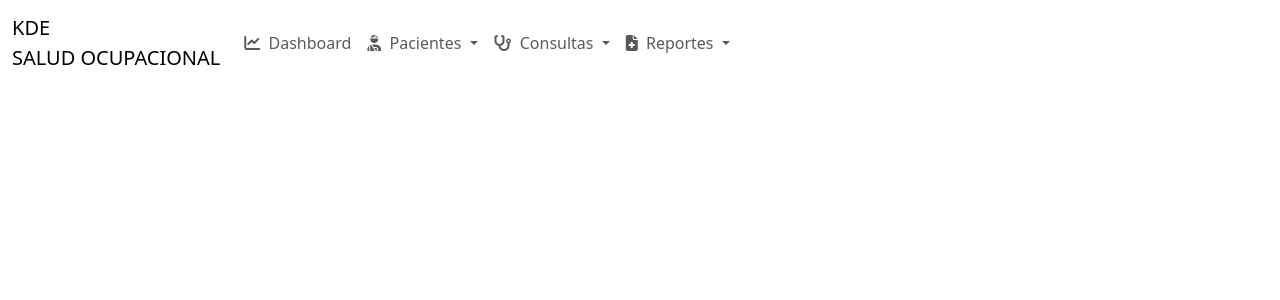
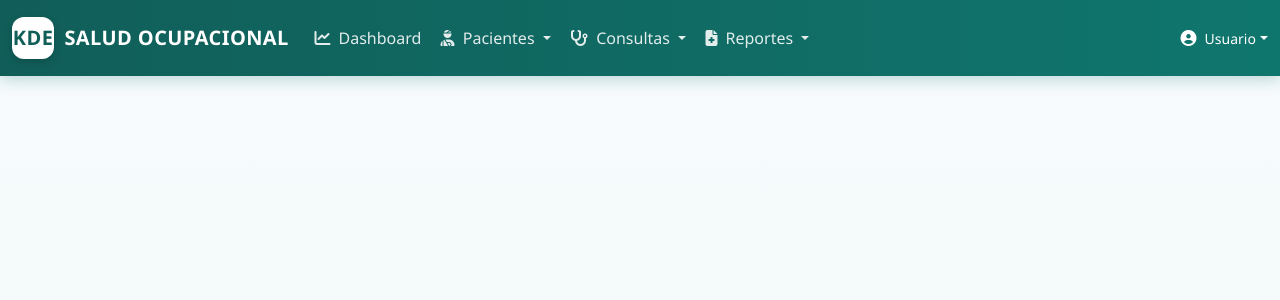
Before and after one commit to IPECUADR/KLUSSA, a PHP site: page /TEM-SL/temp_salud_header.php in a window 1280 px wide. Shown: the top 300 px of the page. Run offline with PHP 8.4, Linux system fonts and the light colour scheme.

Commit message:
Agregar estilos del template SALUD

```diff
--- /dev/null
+++ b/CSS/salud.css
@@ -0,0 +1,254 @@
+/* =========================================================/* ========================================================= }
+
+    .navbar-custom .dropdown-menu {
+        box-shadow: none;
+        border-radius: 10px;
+    }
+}
+
+@media (max-width: 576px) {
+    .card-body {
+        padding: 1rem;
+    }
+
+    .table {
+        font-size: 0.85rem;
+    }
+
+    .logo-box {
+        width: 36px;
+        height: 36px;
+        border-radius: 10px;
+    }
+}
+   KDE - SALUD OCUPACIONAL
+   Template TEM-SL
+   ========================================================= */
+
+:root {
+    --salud-primary: #0f766e;
+    --salud-primary-dark: #115e59;
+    --salud-primary-soft: #ccfbf1;
+    --salud-secondary: #0ea5e9;
+    --salud-bg: #f4f8fb;
+    --salud-card: #ffffff;
+    --salud-text: #1f2937;
+    --salud-muted: #6b7280;
+    --salud-border: #e5e7eb;
+    --salud-danger: #dc3545;
+    --salud-success: #198754;
+    --salud-warning: #f59e0b;
+}
+
+/* Base */
+body {
+    margin: 0;
+    min-height: 100vh;
+    background: var(--salud-bg);
+    color: var(--salud-text);
+    font-family: "Segoe UI", Arial, sans-serif;
+}
+
+/* Contenedor principal */
+.main-content {
+    min-height: 100vh;
+    background: linear-gradient(180deg, #f8fbfd 0%, #eef7f6 100%);
+}
+
+/* Navbar */
+.navbar-custom {
+    background: linear-gradient(90deg, var(--salud-primary-dark), var(--salud-primary));
+    box-shadow: 0 4px 14px rgba(15, 118, 110, 0.25);
+    padding-top: 0.75rem;
+    padding-bottom: 0.75rem;
+}
+
+.navbar-custom .navbar-brand {
+    color: #ffffff;
+    font-weight: 700;
+    letter-spacing: 0.4px;
+    display: flex;
+    align-items: center;
+    gap: 0.65rem;
+}
+
+.navbar-custom .navbar-brand:hover {
+    color: #ffffff;
+}
+
+.logo-box {
+    width: 42px;
+    height: 42px;
+    border-radius: 12px;
+    background: #ffffff;
+    color: var(--salud-primary-dark);
+    display: inline-flex;
+    align-items: center;
+    justify-content: center;
+    font-weight: 800;
+    box-shadow: 0 3px 8px rgba(0, 0, 0, 0.18);
+}
+
+/* Links navbar */
+.navbar-custom .nav-link {
+    color: rgba(255, 255, 255, 0.88);
+    font-weight: 500;
+    border-radius: 10px;
+    padding: 0.55rem 0.85rem;
+    margin: 0 0.1rem;
+    transition: all 0.2s ease-in-out;
+}
+
+.navbar-custom .nav-link:hover,
+.navbar-custom .nav-link.active {
+    color: #ffffff;
+    background: rgba(255, 255, 255, 0.14);
+}
+
+/* Dropdown */
+.navbar-custom .dropdown-menu {
+    border: 0;
+    border-radius: 14px;
+    box-shadow: 0 12px 26px rgba(15, 23, 42, 0.16);
+    padding: 0.45rem;
+}
+
+.navbar-custom .dropdown-item {
+    border-radius: 10px;
+    padding: 0.6rem 0.85rem;
+    font-size: 0.95rem;
+}
+
+.navbar-custom .dropdown-item:hover {
+    background: var(--salud-primary-soft);
+    color: var(--salud-primary-dark);
+}
+
+.navbar-custom .dropdown-item.disabled {
+    color: #9ca3af;
+}
+
+/* Cards */
+.card {
+    border: 1px solid var(--salud-border);
+}
+
+.card.rounded-4 {
+    border-radius: 1rem !important;
+}
+
+.card.shadow-sm {
+    box-shadow: 0 8px 24px rgba(15, 23, 42, 0.06) !important;
+}
+
+/* Títulos */
+h1, h2, h3, h4, h5 {
+    color: var(--salud-text);
+    font-weight: 700;
+}
+
+.text-muted {
+    color: var(--salud-muted) !important;
+}
+
+/* Botones */
+.btn-primary {
+    background: var(--salud-primary);
+    border-color: var(--salud-primary);
+}
+
+.btn-primary:hover,
+.btn-primary:focus {
+    background: var(--salud-primary-dark);
+    border-color: var(--salud-primary-dark);
+}
+
+.btn-outline-primary {
+    color: var(--salud-primary);
+    border-color: var(--salud-primary);
+}
+
+.btn-outline-primary:hover {
+    background: var(--salud-primary);
+    border-color: var(--salud-primary);
+    color: #ffffff;
+}
+
+/* Tablas */
+.table {
+    font-size: 0.92rem;
+}
+
+.table thead th {
+    white-space: nowrap;
+    color: #374151;
+    font-weight: 700;
+    background: #f8fafc;
+}
+
+.table tbody td {
+    vertical-align: middle;
+}
+
+.table-responsive {
+    border-radius: 12px;
+}
+
+/* Formularios */
+.form-control,
+.form-select {
+    border-radius: 10px;
+    border-color: #d1d5db;
+}
+
+.form-control:focus,
+.form-select:focus {
+    border-color: var(--salud-primary);
+    box-shadow: 0 0 0 0.2rem rgba(15, 118, 110, 0.16);
+}
+
+.form-label {
+    color: #374151;
+    font-weight: 600;
+}
+
+/* Modal */
+.modal-content {
+    border-radius: 1rem;
+}
+
+.modal-header {
+    background: #f8fafc;
+    border-bottom: 1px solid var(--salud-border);
+}
+
+.modal-footer {
+    background: #f8fafc;
+    border-top: 1px solid var(--salud-border);
+}
+
+/* Badges */
+.badge.bg-success {
+    background: var(--salud-success) !important;
+}
+
+.badge.bg-danger {
+    background: var(--salud-danger) !important;
+}
+
+/* Footer */
+.footer-salud,
+.app-footer-salud {
+    color: var(--salud-muted);
+    font-size: 0.9rem;
+}
+
+/* Utilidades */
+.cursor-pointer {
+    cursor: pointer;
+}
+
+/* Responsive */
+@media (max-width: 991px) {
+    .navbar-custom .nav-link {
+        margin-top: 0.25rem;
--- a/TEM-SL/temp_salud_header.php
+++ b/TEM-SL/temp_salud_header.php
@@ -1,3 +1,15 @@
+<?php
+$paginaActual = basename($_SERVER['PHP_SELF']);
+
+$nombreUsuario = $nombre ?? '';
+$apellidoUsuario = $apellido ?? '';
+$usuarioSistema = trim($nombreUsuario . ' ' . $apellidoUsuario);
+
+if ($usuarioSistema === '') {
+    $usuarioSistema = $_SESSION['user']['username'] ?? 'Usuario';
+}
+?>
+
 <!DOCTYPE html>
 <html lang="es">
 <head>
@@ -8,7 +20,6 @@
     <link href="https://cdn.jsdelivr.net/npm/bootstrap@5.3.0/dist/css/bootstrap.min.css" rel="stylesheet">
     <link href="https://cdnjs.cloudflare.com/ajax/libs/font-awesome/6.5.0/css/all.min.css" rel="stylesheet">
     <link rel="stylesheet" href="../CSS/salud.css">
-
 </head>
 
 <body>
@@ -19,7 +30,7 @@
     <nav class="navbar navbar-expand-lg navbar-custom">
         <div class="container-fluid">
 
-<a class="navbar-brand" href="#">
+            <a class="navbar-brand" href="SALUD.php">
                 <div class="logo-box">KDE</div> SALUD OCUPACIONAL
             </a>
 
@@ -32,47 +43,91 @@
                 <ul class="navbar-nav me-auto">
 
                     <li class="nav-item">
-<a class="nav-link" href="#"><i class="fa fa-chart-line me-1"></i> Dashboard</a>
+                        <a class="nav-link <?php echo ($paginaActual === 'SALUD.php') ? 'active' : ''; ?>" href="SALUD.php">
+                            <i class="fa fa-chart-line me-1"></i> Dashboard
+                        </a>
                     </li>
 
                     <li class="nav-item dropdown">
-<a class="nav-link dropdown-toggle"  href="#" data-bs-toggle="dropdown">
+                        <a class="nav-link dropdown-toggle <?php echo ($paginaActual === 'SALUD-PACIENTES.php') ? 'active' : ''; ?>" href="#" role="button" data-bs-toggle="dropdown" aria-expanded="false">
                             <i class="fa fa-user-injured me-1"></i> Pacientes
                         </a>
+
                         <ul class="dropdown-menu">
-<li><a class="dropdown-item" id="pacientesDropdown" ><i class="fa fa-list me-2"></i>Listado</a></li>
-<li><a class="dropdown-item" href="#"><i class="fa fa-user-plus me-2"></i>Inactivos</a></li>
+                            <li>
+                                <a class="dropdown-item" href="SALUD-PACIENTES.php">
+                                    <i class="fa fa-list me-2"></i> Listado
+                                </a>
+                            </li>
+
+                            <li>
+                                <a class="dropdown-item disabled" href="#" tabindex="-1" aria-disabled="true">
+                                    <i class="fa fa-user-plus me-2"></i> Inactivos
+                                </a>
+                            </li>
                         </ul>
                     </li>
 
                     <li class="nav-item dropdown">
-<a class="nav-link dropdown-toggle" id="consultasDropdown" href="#" data-bs-toggle="dropdown">
+                        <a class="nav-link dropdown-toggle" href="#" role="button" data-bs-toggle="dropdown" aria-expanded="false">
                             <i class="fa fa-stethoscope me-1"></i> Consultas
                         </a>
+
                         <ul class="dropdown-menu">
-<li><a class="dropdown-item" href="#"><i class="fa fa-notes-medical me-2"></i>Historial</a></li>
-<li><a class="dropdown-item" href="#"><i class="fa fa-plus-circle me-2"></i>Nueva</a></li>
+                            <li>
+                                <a class="dropdown-item disabled" href="#" tabindex="-1" aria-disabled="true">
+                                    <i class="fa fa-notes-medical me-2"></i> Exámenes
+                                </a>
+                            </li>
+
+                            <li>
+                                <a class="dropdown-item disabled" href="#" tabindex="-1" aria-disabled="true">
+                                    <i class="fa fa-syringe me-2"></i> Vacunas
+                                </a>
+                            </li>
+
+                            <li>
+                                <a class="dropdown-item disabled" href="#" tabindex="-1" aria-disabled="true">
+                                    <i class="fa fa-file-medical-alt me-2"></i> Morbilidad
+                                </a>
+                            </li>
                         </ul>
                     </li>
 
                     <li class="nav-item dropdown">
-<a class="nav-link dropdown-toggle" href="#" data-bs-toggle="dropdown">
+                        <a class="nav-link dropdown-toggle" href="#" role="button" data-bs-toggle="dropdown" aria-expanded="false">
                             <i class="fa fa-file-medical me-1"></i> Reportes
                         </a>
+
                         <ul class="dropdown-menu">
-<li><a class="dropdown-item" href="#"><i class="fa fa-file-pdf me-2"></i>PDF</a></li>
-<li><a class="dropdown-item" href="#"><i class="fa fa-file-excel me-2"></i>Excel</a></li>
+                            <li>
+                                <a class="dropdown-item disabled" href="#" tabindex="-1" aria-disabled="true">
+                                    <i class="fa fa-file-pdf me-2"></i> PDF
+                                </a>
+                            </li>
+
+                            <li>
+                                <a class="dropdown-item disabled" href="#" tabindex="-1" aria-disabled="true">
+                                    <i class="fa fa-file-excel me-2"></i> Excel
+                                </a>
+                            </li>
                         </ul>
                     </li>
 
                 </ul>
 
                 <div class="dropdown">
-<a class="d-flex align-items-center text-white text-decoration-none dropdown-toggle" href="#" data-bs-toggle="dropdown">
-<i class="fa fa-user-circle me-2"></i><span class="small">Administrador</span>
+                    <a class="d-flex align-items-center text-white text-decoration-none dropdown-toggle" href="#" role="button" data-bs-toggle="dropdown" aria-expanded="false">
+                        <i class="fa fa-user-circle me-2"></i>
+                        <span class="small"><?php echo htmlspecialchars($usuarioSistema, ENT_QUOTES, 'UTF-8'); ?></span>
                     </a>
+
                     <ul class="dropdown-menu dropdown-menu-end">
-<li><a class="dropdown-item text-danger" href="#"><i class="fa fa-sign-out-alt me-2"></i>Cerrar sesión</a></li>
+                        <li>
+                            <a class="dropdown-item text-danger" href="../CONTROLLERS/CLOSE.php">
+                                <i class="fa fa-sign-out-alt me-2"></i> Cerrar sesión
+                            </a>
+                        </li>
                     </ul>
                 </div>
 
```
Lines whose indentation alone changed are shown as unchanged.
